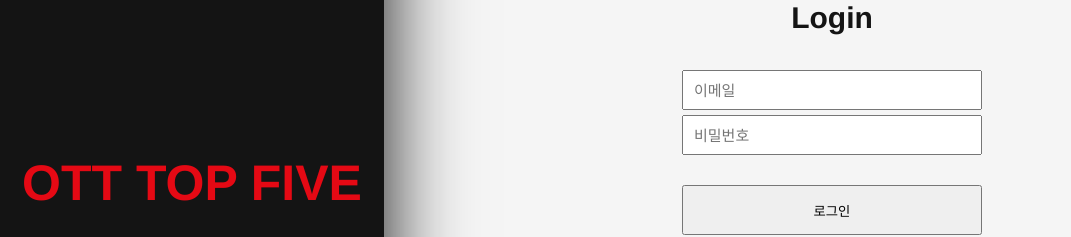
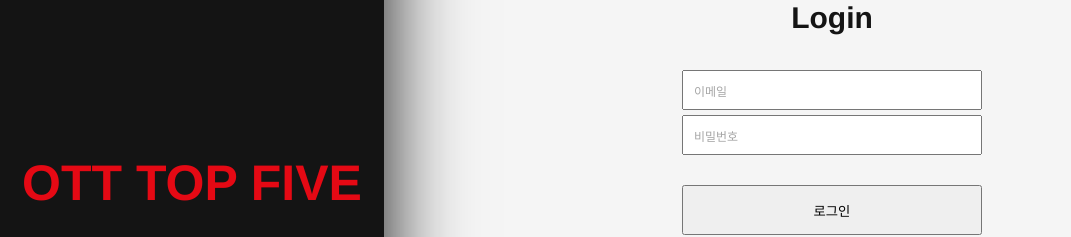
Before and after one commit to JShwa0429/chapter4_FE, a React (Create React App) app: page /login in a window 1280 px wide. Shown: the part 217-454 px from the top of the page, without its empty margins (0-1071 px from the left). Built offline with nearby package versions, Linux system fonts and the light colour scheme.

Commit message:
마무리

```diff
--- a/src/components/Login/SignIn.jsx
+++ b/src/components/Login/SignIn.jsx
@@ -107,6 +107,10 @@ const LoginEmailinput = styled.input`
   margin-bottom: 5px;
   padding: 0 10px;
   font-size: 15px;
+  ::placeholder {
+    font-size: 12px;
+    color: #a5a5a5;
+  }
 `;
 const LoginPwBox = styled.div``;
 const LoginPwinput = styled.input`
@@ -115,6 +119,10 @@ const LoginPwinput = styled.input`
   margin-bottom: 30px;
   padding: 0 10px;
   font-size: 15px;
+  ::placeholder {
+    font-size: 12px;
+    color: #a5a5a5;
+  }
 `;
 
 const LoginButton = styled.button`
--- a/src/redux/modules/signupSlice.js
+++ b/src/redux/modules/signupSlice.js
@@ -8,7 +8,6 @@ import { api } from "../../shared/api";
 export const __signup = createAsyncThunk(
   "signup/SIGNUP_LOG",
   async (payload, thunkAPI) => {
-    // const { data } = await axios.post(`http://3.39.231.71/api/user/signup`, payload);
      const { data } = await api.post("/api/user/signup", payload);
 
     // 회원가입 성공 시 alert & 상태 저장
@@ -16,7 +15,6 @@ export const __signup = createAsyncThunk(
     return thunkAPI.fulfillWithValue(data);
   }
 );
-
 
 // // slice
 const signupSlice = createSlice({
```
